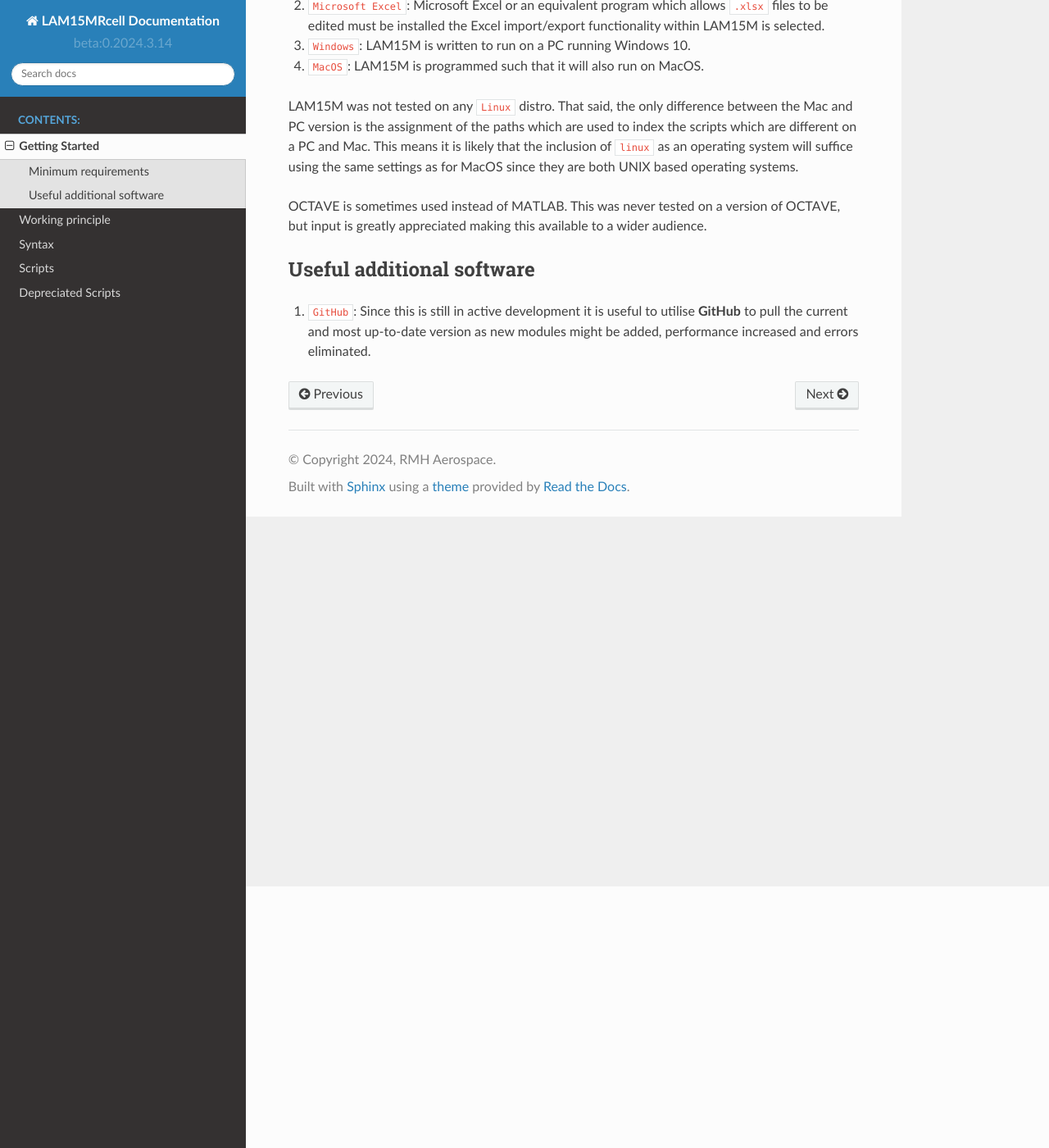
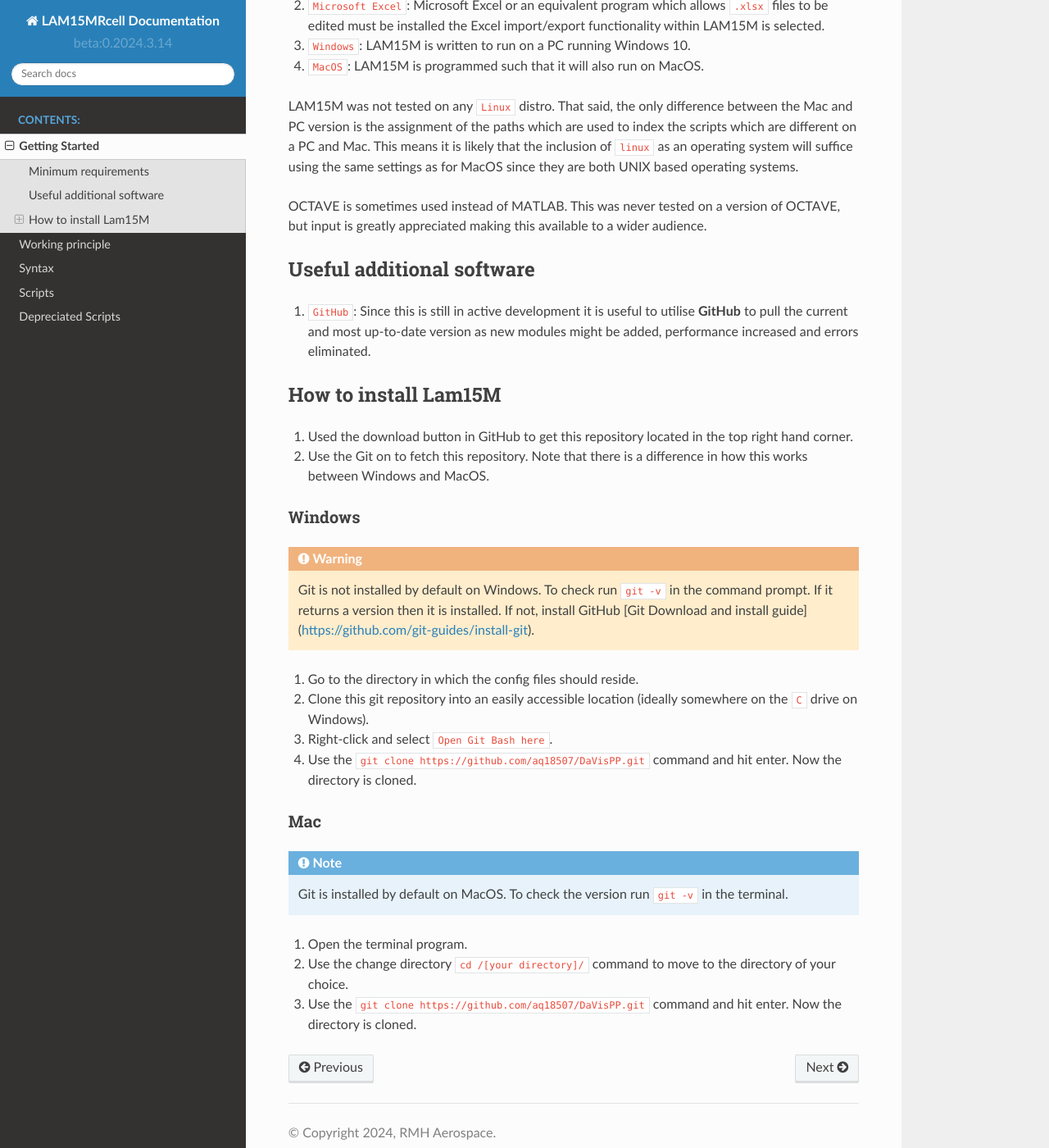
Before and after one commit to aq18507/LAM15Mdocs, a Sphinx documentation site: the page built from doc/Getting_Started.rst, in a window 1280 px wide and 1400 px high, scrolled down 319 px. Shown: the whole window at 82% size. Built offline with Sphinx 7.4.7 and the Read the Docs theme 2.0.0, drawn with Linux system fonts in a browser that asks for light colours.

Commit message:
autocommit: v01.03-2024-03-14@ 9:19:32

```diff
--- a/doc/Getting_Started.rst
+++ b/doc/Getting_Started.rst
@@ -19,3 +19,30 @@ Useful additional software
 ++++++++++++++++++++++++++
 
 #. ``GitHub``: Since this is still in active development it is useful to utilise **GitHub** to pull the current and most up-to-date version as new modules might be added, performance increased and errors eliminated.
+
+How to install Lam15M
++++++++++++++++++++++
+
+#. Used the download button in GitHub to get this repository located in the top right hand corner.
+#. Use the Git on to fetch this repository. Note that there is a difference in how this works between Windows and MacOS.
+
+Windows
+-------
+
+.. warning::
+    Git is not installed by default on Windows. To check run ``git -v`` in the command prompt. If it returns a version then it is installed. If not, install GitHub [Git Download and install guide](https://github.com/git-guides/install-git).
+
+1. Go to the directory in which the config files should reside.
+2. Clone this git repository into an easily accessible location (ideally somewhere on the ``C`` drive on Windows).
+3. Right-click and select ``Open Git Bash here``.
+4. Use the ``git clone https://github.com/aq18507/DaVisPP.git`` command and hit enter. Now the directory is cloned.
+
+Mac
+-----
+
+.. note::
+    Git is installed by default on MacOS. To check the version run ``git -v`` in the terminal.
+
+1. Open the terminal program.
+2. Use the change directory ``cd /[your directory]/`` command to move to the directory of your choice.
+3. Use the ``git clone https://github.com/aq18507/DaVisPP.git`` command and hit enter. Now the directory is cloned.
```
